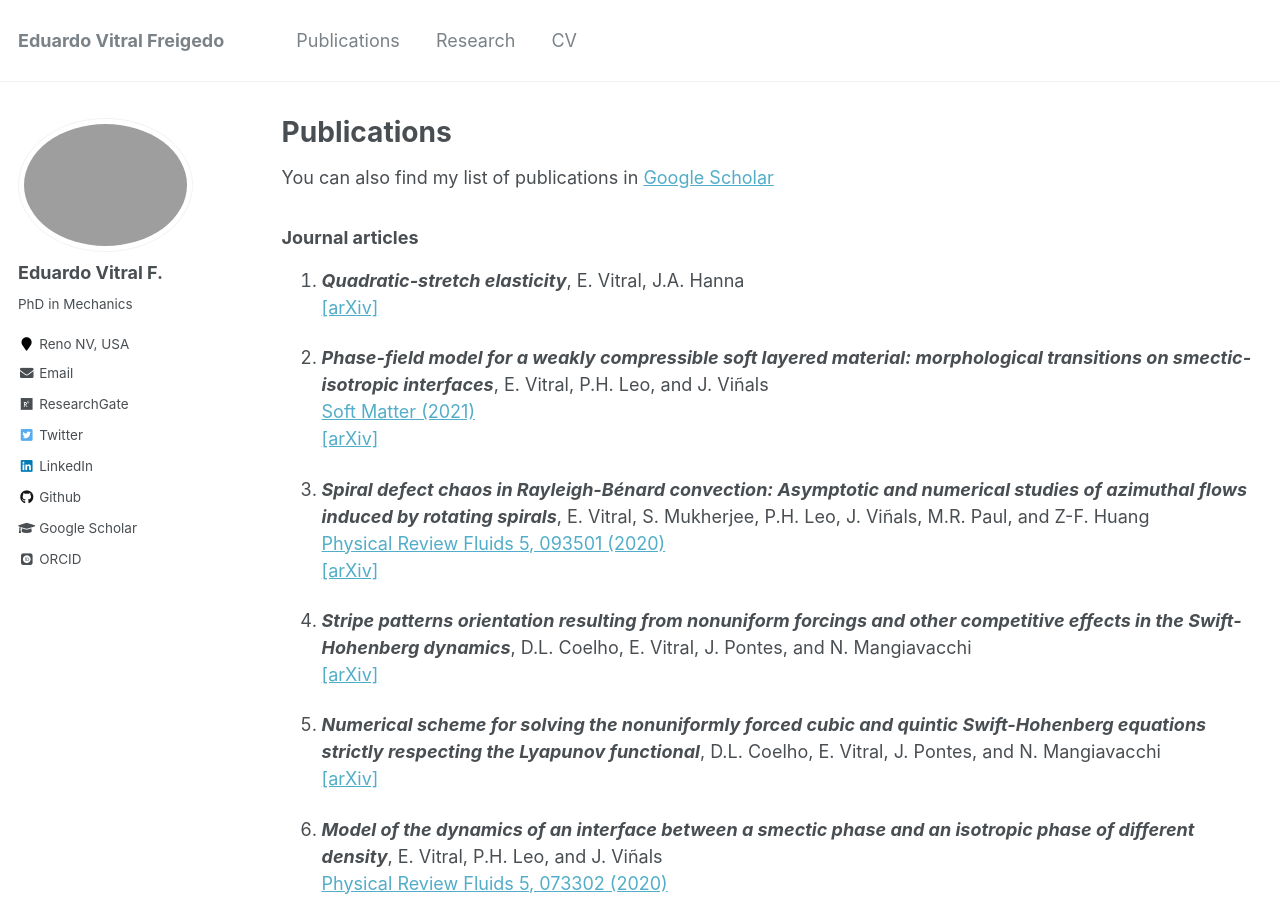
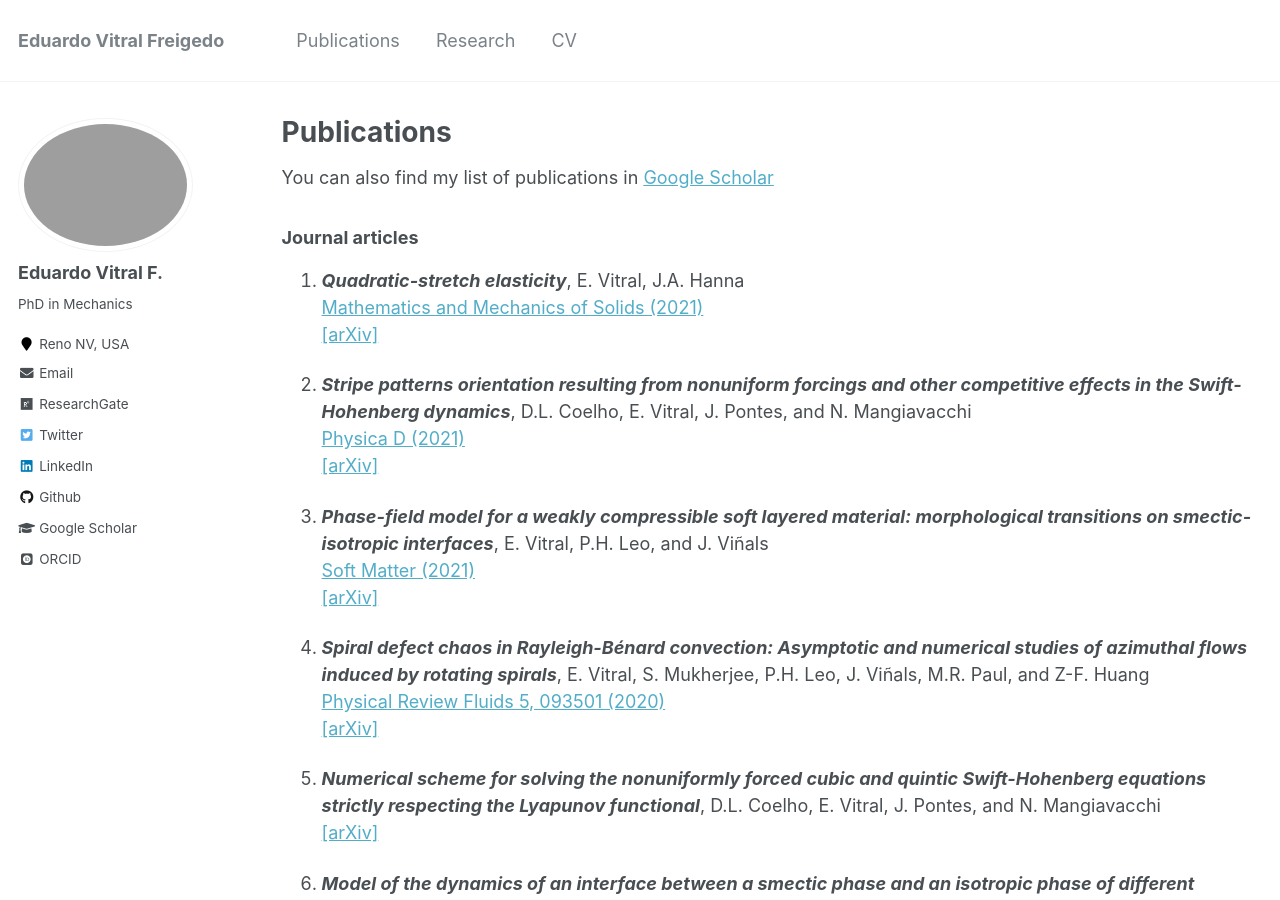
Before and after one commit to evitral/evitral.github.io, a Jekyll site: the page built from _pages/publications.md, in a window 1280 px wide and 900 px high. Built offline with Jekyll 4.4.1, drawn with Linux system fonts in a browser that asks for light colours; some web fonts are replaced.

Commit message:
2021 pubs

```diff
--- a/_pages/publications.md
+++ b/_pages/publications.md
@@ -23,22 +23,24 @@ You can also find my list of publications in [Google Scholar](https://scholar.go
 
 1. _**Quadratic-stretch elasticity**_,
 E.&#160;Vitral, J.A.&#160;Hanna <br />
+[Mathematics and Mechanics of Solids (2021)](https://journals.sagepub.com/doi/abs/10.1177/10812865211022417?ai=1gvoi&mi=3ricys&af=R) <br />
 [[arXiv]](https://arxiv.org/abs/2104.11714)
 
-2. _**Phase-field model for a weakly compressible soft layered material: morphological transitions on smectic-isotropic interfaces**_,
+2. _**Stripe patterns orientation resulting from nonuniform forcings
+and other competitive effects in the Swift-Hohenberg dynamics**_,
+D.L.&#160;Coelho, E.&#160;Vitral, J.&#160;Pontes, and N.&#160;Mangiavacchi <br />
+[Physica D (2021)](https://www.sciencedirect.com/science/article/abs/pii/S0167278921001573) <br />
+[[arXiv]](https://arxiv.org/abs/2008.00319)
+
+3. _**Phase-field model for a weakly compressible soft layered material: morphological transitions on smectic-isotropic interfaces**_,
 E.&#160;Vitral, P.H.&#160;Leo, and J.&#160;Viñals <br />
 [Soft Matter (2021)](https://pubs.rsc.org/en/content/articlelanding/2021/sm/d1sm00488c#!divAbstract) <br />
 [[arXiv]](https://arxiv.org/abs/2103.16734)
 
-3. _**Spiral defect chaos in Rayleigh-Bénard convection: Asymptotic and numerical studies of azimuthal flows induced by rotating spirals**_,
+4. _**Spiral defect chaos in Rayleigh-Bénard convection: Asymptotic and numerical studies of azimuthal flows induced by rotating spirals**_,
 E.&#160;Vitral, S.&#160;Mukherjee, P.H.&#160;Leo, J.&#160;Viñals, M.R.&#160;Paul, and Z-F.&#160;Huang <br />
 [Physical Review Fluids 5, 093501 (2020)](https://journals.aps.org/prfluids/abstract/10.1103/PhysRevFluids.5.093501) <br />
 [[arXiv]](https://arxiv.org/abs/2006.00147)
-
-4. _**Stripe patterns orientation resulting from nonuniform forcings
-and other competitive effects in the Swift-Hohenberg dynamics**_,
-D.L.&#160;Coelho, E.&#160;Vitral, J.&#160;Pontes, and N.&#160;Mangiavacchi <br />
-[[arXiv]](https://arxiv.org/abs/2008.00319)
 
 5. _**Numerical scheme for solving the nonuniformly forced cubic and quintic Swift-Hohenberg equations strictly respecting the Lyapunov functional**_,
 D.L.&#160;Coelho, E.&#160;Vitral, J.&#160;Pontes, and N.&#160;Mangiavacchi <br />
```
Also changed, not shown: 2 other files.
